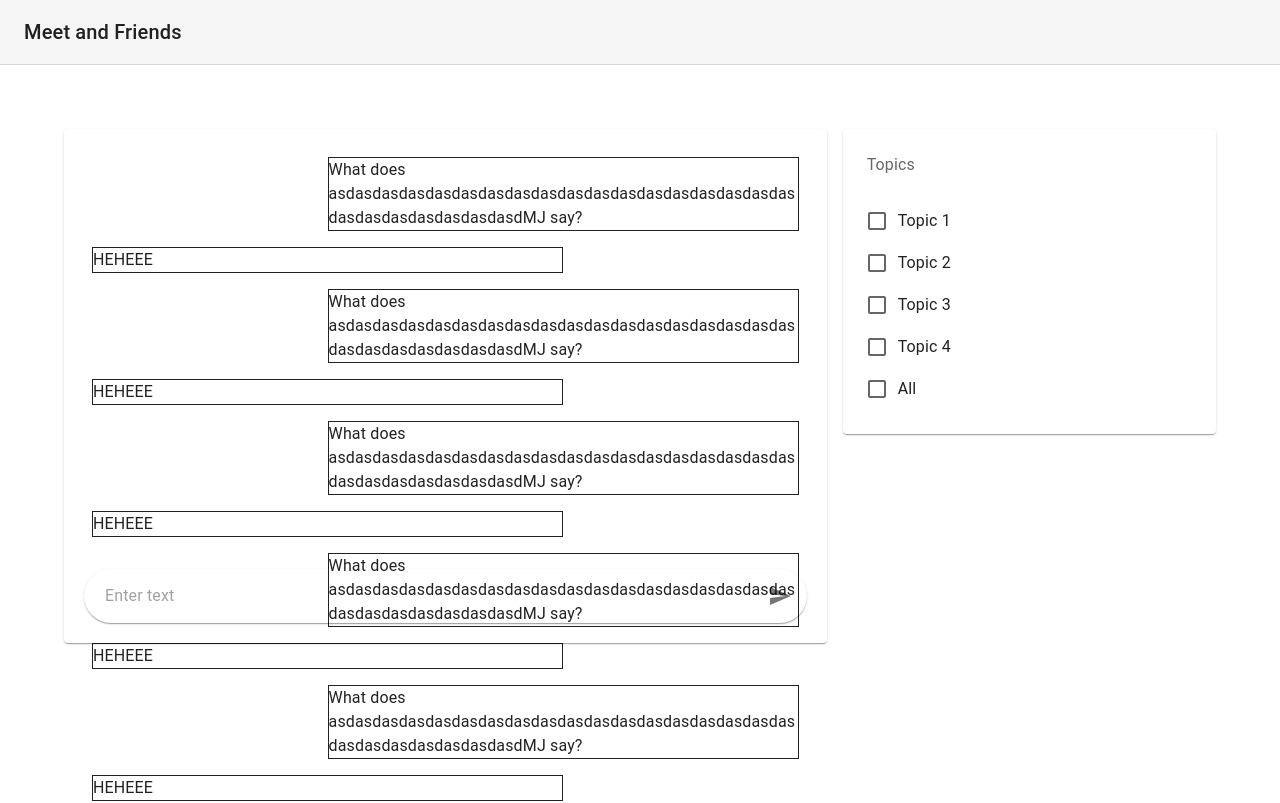
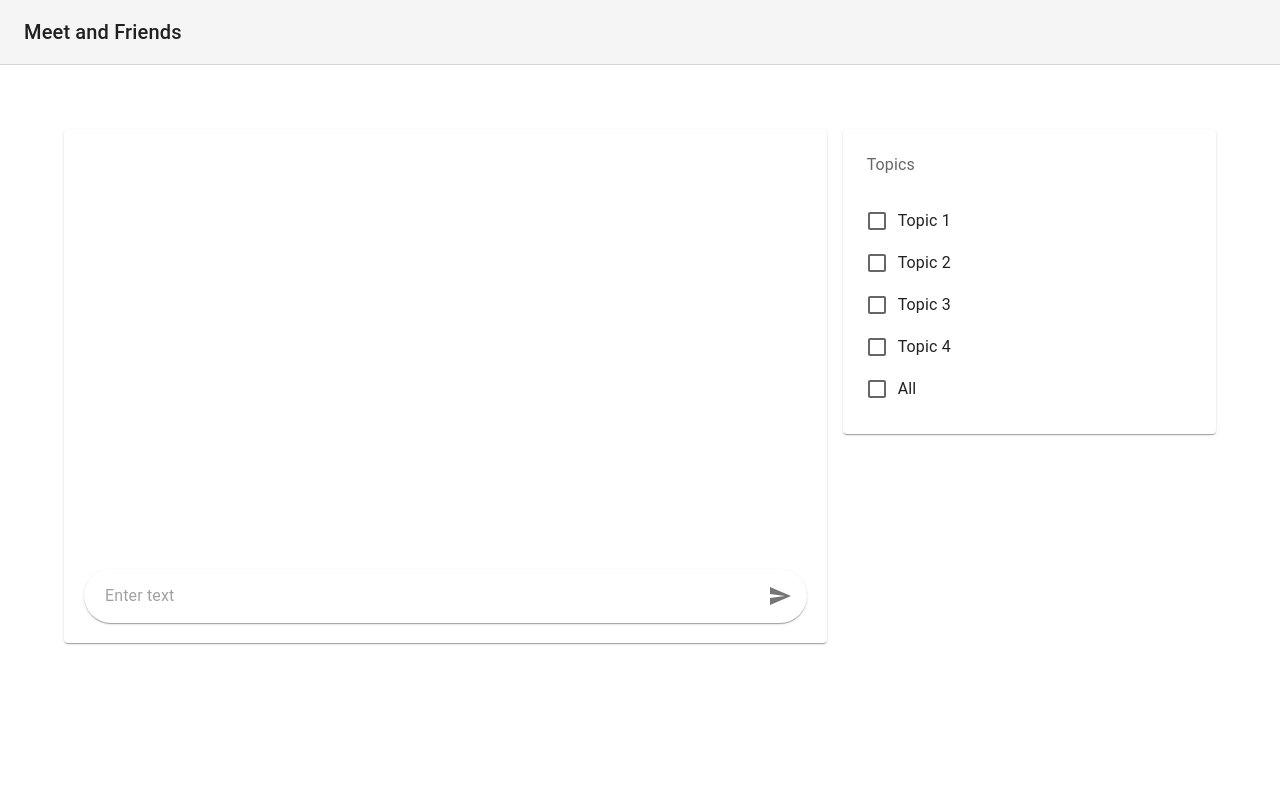
Before and after one commit to adityavj2010/ir_project_4, a React (Create React App) app in the folder frontend/: page / in a window 1280 px wide. Shown: the top 803 px of the page. Built offline with nearby package versions, Linux system fonts and the light colour scheme.

Commit message:
Chat insert logic done

```diff
--- a/frontend/src/App.js
+++ b/frontend/src/App.js
@@ -12,7 +12,8 @@ import Box from "@mui/material/Box";
 import Topics from "./components/topics/Topics";
 import { Paper } from "@mui/material";
 
-function AppContent() {
+function AppContent(props) {
+
   return (
     <Container
       // direction="col"
@@ -23,13 +24,13 @@ function AppContent() {
       <Grid sx={{ pt: 8, pb: 6 }} container spacing={2}>
         <Grid item xs={8}>
           <Paper sx={{ p:'20px' }}>
-            <Chat />
-            <MessageInput />
+            <Chat data={props.data}/>
+            <MessageInput data={props.data} updateData={props.updateData}/>
           </Paper>
         </Grid>
         <Grid item xs={4}>
           <Paper>
-            <Topics />
+            <Topics {...props} />
           </Paper>
         </Grid>
       </Grid>
@@ -37,7 +38,17 @@ function AppContent() {
   );
 }
 
+
+const appData = {
+  messages:[],
+  topics: {
+
+  }
+}
+
 function App() {
+
+  const [data,updateData] = React.useState(appData)
   return (
     <React.Fragment>
       <GlobalStyles
@@ -46,7 +57,7 @@ function App() {
       <CssBaseline />
       <Header />
       <Box sx={{ flexGrow: 1 }}>
-        <AppContent />
+        <AppContent data={data} updateData={updateData} />
       </Box>
     </React.Fragment>
   );
--- a/frontend/src/components/chat/Chat.js
+++ b/frontend/src/components/chat/Chat.js
@@ -20,6 +20,7 @@ function Message(props) {
   const selfText = props.self;
   return (
     <Grid
+      key={props.key}
       container
       padding={1}
       justifyContent={selfText ? "flex-end" : "flex-start"}
@@ -32,25 +33,15 @@ function Message(props) {
   );
 }
 
-function Chat() {
-  const messages = [
-    { self: true, text: "What does asdasdasdasdasdasdasdasdasdasdasdasdasdasdasdasdasdasdasdasdasdasdasdasdasdMJ say?" },
-    { self: false, text: "HEHEEE" },
-    { self: true, text: "What does asdasdasdasdasdasdasdasdasdasdasdasdasdasdasdasdasdasdasdasdasdasdasdasdasdMJ say?" },
-    { self: false, text: "HEHEEE" },
-    { self: true, text: "What does asdasdasdasdasdasdasdasdasdasdasdasdasdasdasdasdasdasdasdasdasdasdasdasdasdMJ say?" },
-    { self: false, text: "HEHEEE" },
-    { self: true, text: "What does asdasdasdasdasdasdasdasdasdasdasdasdasdasdasdasdasdasdasdasdasdasdasdasdasdMJ say?" },
-    { self: false, text: "HEHEEE" },
-    { self: true, text: "What does asdasdasdasdasdasdasdasdasdasdasdasdasdasdasdasdasdasdasdasdasdasdasdasdasdMJ say?" },
-    { self: false, text: "HEHEEE" },
-    { self: true, text: "What does asdasdasdasdasdasdasdasdasdasdasdasdasdasdasdasdasdasdasdasdasdasdasdasdasdMJ say?" },
-    { self: false, text: "HEHEEE" },
-    { self: true, text: "What does asdasdasdasdasdasdasdasdasdasdasdasdasdasdasdasdasdasdasdasdasdasdasdasdasdMJ say?" },
-    { self: false, text: "HEHEEE" },
-  ];
+function Chat(props) {
+  let myRef = React.useRef()
+  React.useEffect(()=>{
+    console.log('scrollHeight',myRef.current.scrollHeight)
+    myRef.current.scrollTo({behaviour:'smooth',bottom:Number(myRef.current.scrollHeight)})
+  },[props?.data?.messages,myRef])
+  let messages = Array.isArray(props?.data?.messages)?props?.data?.messages :[]
   return (
-    <Grid   sx={{ mb: "20px",minHeight:'400px', maxHeight:'400px' }} spacing={1}>
+    <Grid  ref={myRef} sx={{     overflowY: 'auto', mb: "20px",minHeight:'400px', maxHeight:'400px' }} spacing={1}>
       {messages.map(Message)}
     </Grid>
   );
--- a/frontend/src/components/message-input/MessageInput.js
+++ b/frontend/src/components/message-input/MessageInput.js
@@ -1,28 +1,73 @@
-import './MessageInput.css';
+import "./MessageInput.css";
 import * as React from "react";
+import { v4 as uuidv4 } from 'uuid';
+
 import Container from "@mui/material/Container";
-import Paper from '@mui/material/Paper';
-import InputBase from '@mui/material/InputBase';
-import Divider from '@mui/material/Divider';
-import IconButton from '@mui/material/IconButton';
-import MenuIcon from '@mui/icons-material/Menu';
-import SendIcon from '@mui/icons-material/Send';
-import DirectionsIcon from '@mui/icons-material/Directions';
+import Paper from "@mui/material/Paper";
+import InputBase from "@mui/material/InputBase";
+import Divider from "@mui/material/Divider";
+import IconButton from "@mui/material/IconButton";
+import MenuIcon from "@mui/icons-material/Menu";
+import SendIcon from "@mui/icons-material/Send";
+import DirectionsIcon from "@mui/icons-material/Directions";
+
+function MessageInput(props) {
 
 
+  const {data,updateData} = props
+  const [text, updateText] = React.useState("");
+  const sendMessage = () => {
+    if(text!=="")
+    {
+      const newMessage = {
+        self:true,
+        text:text,
+        key:uuidv4()
+      }
 
-function MessageInput() {
+      const {messages,topics} = data;
+
+      messages.push(newMessage)
+      updateData({
+        ...data,
+        messages:[...messages]
+      })
+    }
+    updateText('')
+  };
+
+  const handleChange = (e) => {
+    updateText(e.target.value)
+  };
+  const handleKeyDown = (e) => {
+    if(e.key === "Enter"){
+      e.preventDefault()
+      sendMessage();
+    };
+  };
   return (
     <Paper
       component="form"
-        sx={{ p:'5px', display: 'flex', alignItems: 'center',borderRadius: '29px'
+      sx={{
+        p: "5px",
+        display: "flex",
+        alignItems: "center",
+        borderRadius: "29px",
       }}
     >
       <InputBase
         sx={{ ml: 2, flex: 1 }}
         placeholder="Enter text"
+        value={text}
+        onChange={handleChange}
+        onKeyDown={handleKeyDown}
       />
-        <IconButton type="button" sx={{ p: '10px' }} aria-label="search">
+      <IconButton
+        onClick={sendMessage}
+        type="button"
+        sx={{ p: "10px" }}
+        aria-label="search"
+      >
         <SendIcon />
       </IconButton>
     </Paper>
--- a/frontend/src/components/topics/Topics.jsx
+++ b/frontend/src/components/topics/Topics.jsx
@@ -57,7 +57,7 @@ function Topics() {
       <FormLabel component="legend">Topics</FormLabel>
       <br/>
       <FormGroup>
-        {topics.map(data=><ControlLabel {...data} handleChange={handleChange(data.value)} />)}
+        {topics.map(data=><ControlLabel key={data.value} {...data} handleChange={handleChange(data.value)} />)}
       </FormGroup>
 
     </FormControl>
```
Lines whose indentation alone changed are shown as unchanged.
